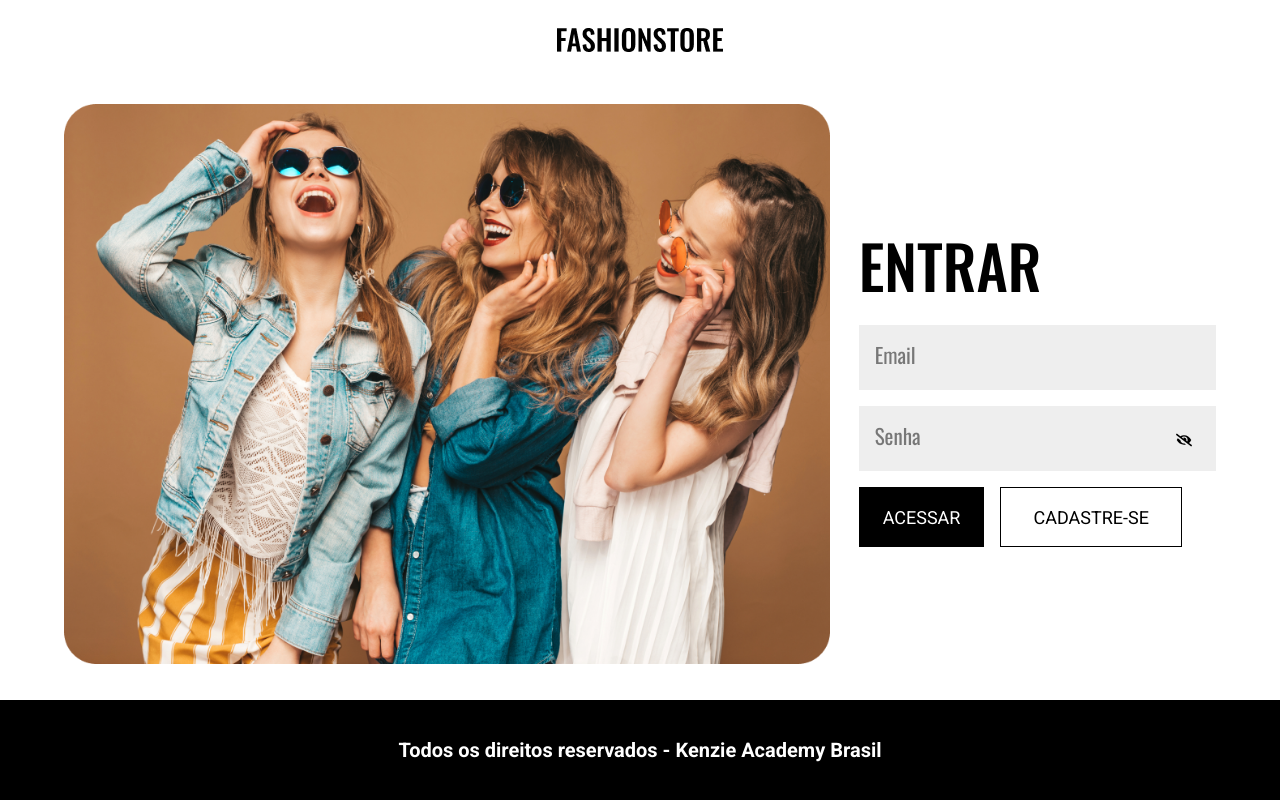
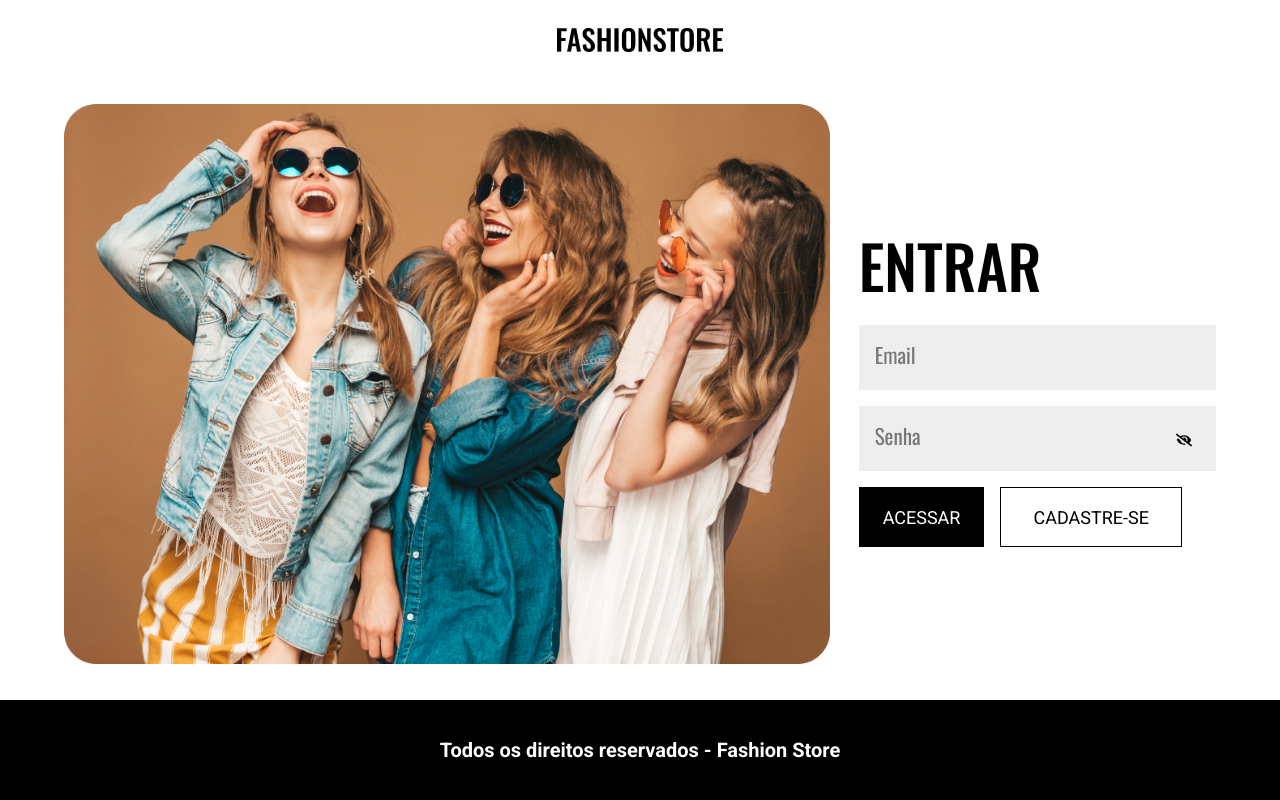
Before and after one commit to Kenzie-Academy-Brasil-Developers/fashion-store, a React (Vite) app: page /login in a window 1280 px wide. Built offline with nearby package versions, Linux system fonts and the light colour scheme; no server answers.

Commit message:
feat: added favicon and changed text

```diff
--- a/index.html
+++ b/index.html
@@ -2,7 +2,7 @@
 <html lang="en">
   <head>
     <meta charset="UTF-8" />
-    <link rel="icon" type="image/svg+xml" href="/vite.svg" />
+    <link rel="icon" type="image/svg+xml" href="/public/favicon.png" />
     <meta name="viewport" content="width=device-width, initial-scale=1.0" />
     <link
       href="https://fonts.googleapis.com/css2?family=Oswald:wght@400;500;700&family=Roboto:wght@400;700&display=swap"
--- a/src/components/bannerSection/index.jsx
+++ b/src/components/bannerSection/index.jsx
@@ -33,7 +33,7 @@ const BannerSection = () => {
           animate={{ x: 0, opacity: 1 }}
           className="title-1"
         >
-          KENZIE FASHION STORE
+          FASHION STORE
         </motion.h1>
 
         <motion.div
--- a/src/components/footer/index.jsx
+++ b/src/components/footer/index.jsx
@@ -5,7 +5,7 @@ export const AppFooter = () => {
     <>
       <footer className={styles.footer}>
         <p className={styles.text}>
-          Todos os direitos reservados - Kenzie Academy Brasil
+          Todos os direitos reservados - Fashion Store
         </p>
       </footer>
     </>
```
Also changed, not shown: public/favicon.png (added).
